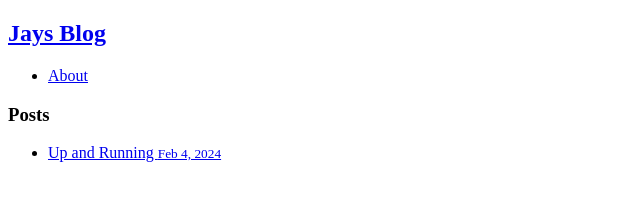
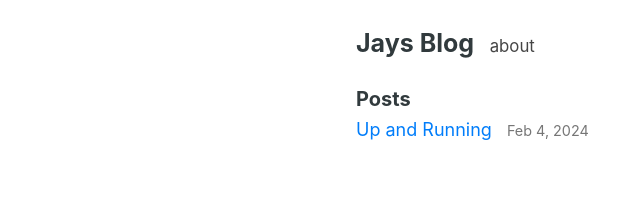
Before and after one commit to jayasdfqwerty/jayasdfqwerty.io, a plain HTML site: page posts/index.html in a window 1280 px wide. Shown: the whole page, without its empty margins (0-643 px from the left). Drawn offline with Linux system fonts and the light colour scheme.

Commit message:
Update index.html

```diff
--- a/posts/index.html
+++ b/posts/index.html
@@ -6,7 +6,7 @@
     <link rel="shortcut icon" href="https://jayasdfqwerty.github.io/jayasdfqwerty.io/favicon.ico">
     <link rel="alternate" type="application/rss+xml" href="https://jayasdfqwerty.github.io/jayasdfqwerty.io/posts/index.xml" title="Jays Blog">
 
-    <!-- <link rel="stylesheet" href="/jayasdfqwerty.io/css/style.min.css"> -->
+    <link rel="stylesheet" href="/jayasdfqwerty.io/css/style.min.css">
 
     <link rel="canonical" href="https://jayasdfqwerty.github.io/jayasdfqwerty.io/posts/" />
     <title>Posts</title>
```
